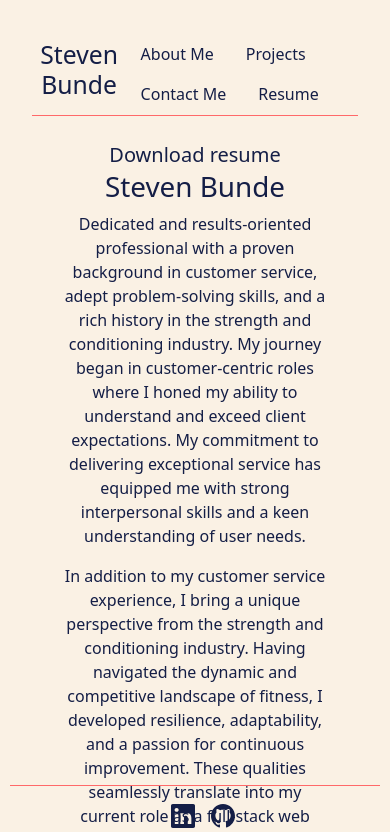
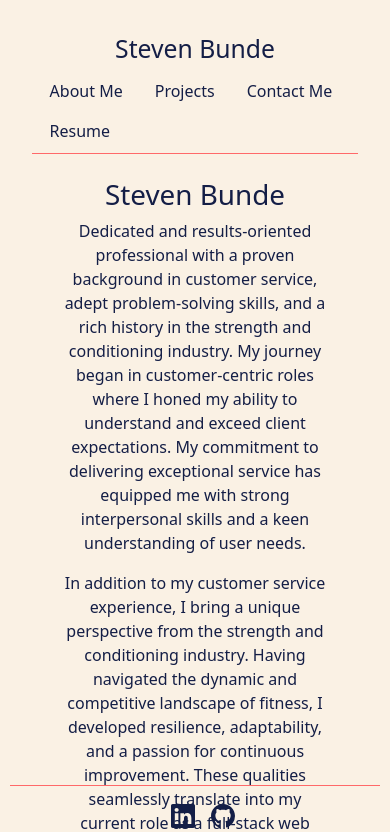
Before and after one commit to Bunde20/React-Portfolio, a React (Vite) app: page /Resume in a window 390 px wide. Shown: the top 832 px of the page. Built offline with nearby package versions, Linux system fonts and the light colour scheme.

Commit message:
added links and some border styling

```diff
--- a/src/App.css
+++ b/src/App.css
@@ -21,6 +21,7 @@ p, h1, h2, a, li, svg {
 
 #fullNav {
     display: flex;
+    flex-wrap: wrap;
     justify-content: space-between;
     align-items: center;
     padding: .1rem;
@@ -62,7 +63,7 @@ a:hover {
     margin: 0 auto;
 }
 
-#project-card {
+#project-card, #contact {
     border: 2px solid #FF6969 !important;
 }
 
@@ -70,3 +71,13 @@ a:hover {
     transform: scale(1.05);
     transition: all 0.2s ease-in-out;
 }
+
+@media (max-width: 625px) {
+    #fullNav {
+        display: flex !important;
+        flex-wrap: wrap !important;
+        flex-direction: column !important;
+        justify-content: center !important;
+        align-items: center !important;
+    }
+}
--- a/src/components/Footer.jsx
+++ b/src/components/Footer.jsx
@@ -3,7 +3,7 @@ export default function Footer() {
       <footer class="d-flex flex-wrap justify-content-center align-items-center py-3 border-top fixed-bottom" id="footer-border">
         <ul class="nav col-md-4 justify-content-center list-unstyled d-flex">
           <li class="ms-3">
-            <a class="text-body-secondary" href="#">
+            <a class="text-body-secondary" href="https://www.linkedin.com/in/stevenbunde/">
               <svg
                 xmlns="http://www.w3.org/2000/svg"
                 width="24"
@@ -17,7 +17,7 @@ export default function Footer() {
             </a>
           </li>
           <li class="ms-3">
-            <a class="text-body-secondary" href="#">
+            <a class="text-body-secondary" href="https://github.com/Bunde20">
               <svg
                 xmlns="http://www.w3.org/2000/svg"
                 width="24"
--- a/src/components/NavTabs.jsx
+++ b/src/components/NavTabs.jsx
@@ -5,7 +5,9 @@ function NavTabs() {
 
   return (
   <div id="fullNav" className="container-fluid border-bottom">
-    <h2>Steven Bunde</h2>
+    <div class="name">
+          <h2>Steven Bunde</h2>
+    </div>
     <span id="dpl-navbar-new-right-buttons" className="navbar-nav ms-auto d-flex flex-row"></span>
     <ul className="nav nav-flex-icons ml-auto ms-auto flex-row">
       <li className="nav-item">
--- a/src/pages/Contact.jsx
+++ b/src/pages/Contact.jsx
@@ -25,12 +25,12 @@ export default function Contact() {
 
   return (
     <section className="d-flex">
-      <div className="mt-5 col-xl-4 col-md-6 col-12 border container text-center">
+      <div className="col-xl-4 col-md-6 col-12 border container text-center" id="contact">
         <h1>Contact Me:</h1>
         <form
           action="https://formsubmit.co/stevenbunde2020@gmail.com"
           method="POST"
-          className="form d-flex flex-column"
+          className="form d-flex flex-column mb-3"
           onSubmit={handleFormSubmit}
         >
           <input
--- a/src/pages/Projects.jsx
+++ b/src/pages/Projects.jsx
@@ -13,7 +13,12 @@ export default function Projects() {
               <div class="card-body">
                 <h5 class="card-title">Marketing Booster</h5>
                 <div class="d-flex justify-content-between">
-                <a href="">Code</a> <a href="">Website</a>
+                  <a href="https://github.com/Bunde20/Horiseon-Boosts-Business">
+                    Code
+                  </a>{' '}
+                  <a href="https://bunde20.github.io/Horiseon-Boosts-Business/">
+                    Website
+                  </a>
                 </div>
               </div>
             </div>
@@ -28,22 +33,30 @@ export default function Projects() {
               <div class="card-body justify-content-between">
                 <h5 class="card-title">Explore the Stars</h5>
                 <div class="d-flex justify-content-between">
-                <a href="">Code</a> <a href="">Website</a>
+                  <a href="https://github.com/ChrisDeHaan/Team-SCCRM">Code</a>{' '}
+                  <a href="https://chrisdehaan.github.io/Team-SCCRM/mars-rover.html">
+                    Website
+                  </a>
                 </div>
               </div>
             </div>
           </div>
-          <div class="col mb-4" >
+          <div class="col mb-4">
             <div class="card h-100" id="project-card">
               <img
                 src="src\assets\p2-mockup.jpg"
                 class="card-img-top"
                 alt="..."
               />
-              <div class="card-body" >
+              <div class="card-body">
                 <h5 class="card-title">SCCRM Healthcare</h5>
                 <div class="d-flex justify-content-between">
-                <a href="">Code</a> <a href="">Website</a>
+                  <a href="https://github.com/Elrond-Hubbard/Team-SCCRM-2">
+                    Code
+                  </a>{' '}
+                  <a href="https://sccrm-healthcare-bbafb87ca81b.herokuapp.com/">
+                    Website
+                  </a>
                 </div>
               </div>
             </div>
--- a/src/pages/Resume.jsx
+++ b/src/pages/Resume.jsx
@@ -1,14 +1,6 @@
 export default function Resume() {
   return (
     <div className="container-fluid col-12">
-      <a
-        className="fs-5"
-        href="/assets/resume.pdf"
-        download="steven-bunde-resume"
-      >
-        Download resume
-      </a>
-
       <h1>Steven Bunde</h1>
       <p>
         Dedicated and results-oriented professional with a proven background in
@@ -62,6 +54,13 @@ export default function Resume() {
         As a head coach I have supervised staff, aided in development, managed inventory, and executed company-wide decisions
         in a fast-paced, high-energy environment designed for client satisfaction.{' '}
       </p>
+      <a
+        className="fs-5"
+        href="/assets/resume.pdf"
+        download="steven-bunde-resume"
+      >
+        Download full resume
+      </a>
     </div>
   );
 }
```
